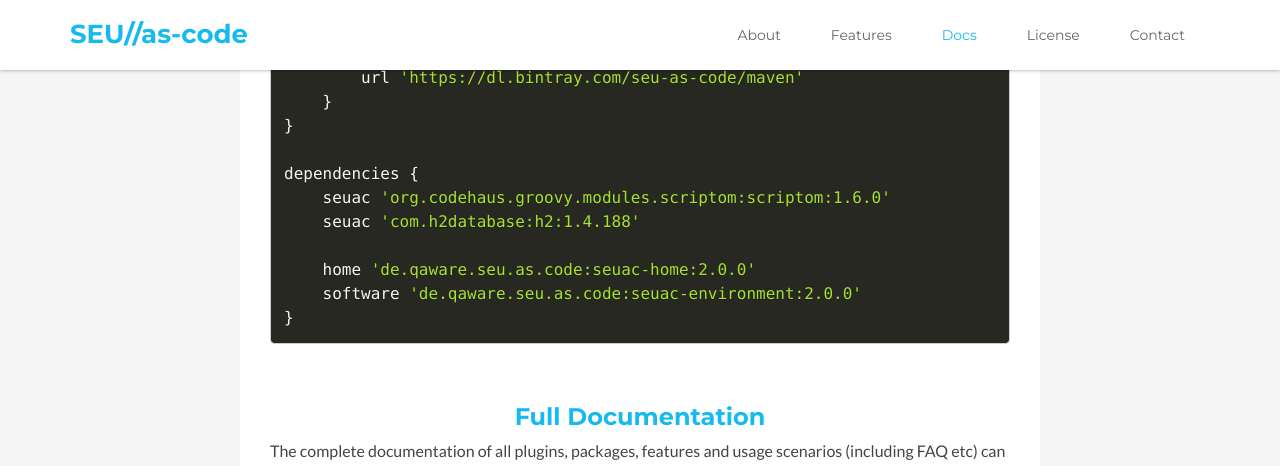
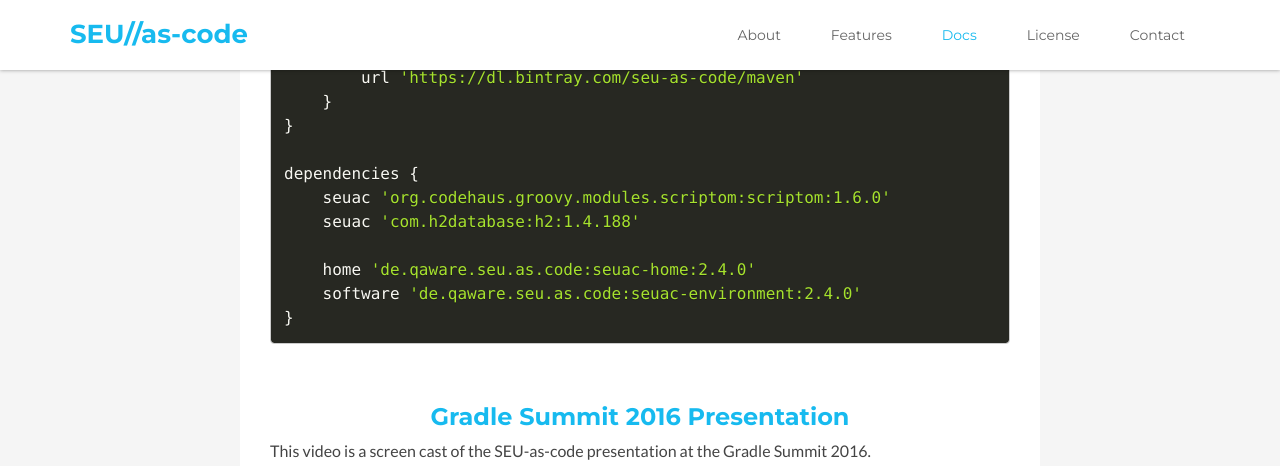
Before and after one commit to seu-as-code/seu-as-code.github.io, a Jekyll site: the page built from index.html, in a window 1280 px wide and 1400 px high, scrolled down 2447 px. Shown: the top 466 px of the window. Built offline with Jekyll 4.4.1, drawn with Linux system fonts in a browser that asks for light colours; comment, search, counter and statistics services are not loaded; some of the changed text lies outside the part shown.

Commit message:
Added Gradle Summit YouTube video. Closes #13.

```diff
--- a/_config.yml
+++ b/_config.yml
@@ -1,5 +1,5 @@
 # Site settings
-title: SEU-as-code - Lightweight Developer Provisioning
+title: SEU-as-code - Lightweight Developer Provisioning with Gradle
 email: seu-as-code@qaware.de
 description: > # this means to ignore newlines until "baseurl:"
   SEU-as-code is a lightweight developer provisioning framework based on
--- a/_includes/docs.html
+++ b/_includes/docs.html
@@ -33,7 +33,7 @@
                 <div class="code-block">
                     <!--//Use Prismjs - http://prismjs.com/index.html#basic-usage -->
                     <pre><code class="language-groovy">plugins {
-    id 'de.qaware.seu.as.code.base' version '2.1.0'
+    id 'de.qaware.seu.as.code.base' version '2.4.0'
 }
 
 seuAsCode {
@@ -51,8 +51,8 @@ dependencies {
     seuac 'org.codehaus.groovy.modules.scriptom:scriptom:1.6.0'
     seuac 'com.h2database:h2:1.4.188'
 
-    home 'de.qaware.seu.as.code:seuac-home:2.0.0'
-    software 'de.qaware.seu.as.code:seuac-environment:2.0.0'
+    home 'de.qaware.seu.as.code:seuac-home:2.4.0'
+    software 'de.qaware.seu.as.code:seuac-environment:2.4.0'
 }                     </code></pre>
                 </div><!--//code-block-->
             </div><!--//block-->
@@ -70,6 +70,14 @@ dependencies {
             </div>-->
 
             <div class="block">
+                <h3 class="sub-title text-center">Gradle Summit 2016 Presentation</h3>
+                <p>This video is a screen cast of the SEU-as-code presentation at the Gradle Summit 2016.</p>
+                <div class="code-block">
+                  <iframe width="560" height="315" src="https://www.youtube.com/embed/9Pb9Df1o0rY?list=PLLQbIfXVLZqECVFyUGPwxvsXmX390FQTN" frameborder="0" allowfullscreen></iframe>
+                </div>
+            </div>
+
+            <div class="block">
                 <h3 class="sub-title text-center">Full Documentation</h3>
                 <p>
                   The complete documentation of all plugins, packages, features and usage scenarios (including FAQ etc) can be found on GitHub.
@@ -81,6 +89,17 @@ dependencies {
                 </p>
             </div><!--//block-->
 
+            <div class="block">
+                <h3 class="sub-title text-center">User's Guide</h3>
+                <p>
+                  The user's guide for SEU-as-code as online book. Available as HTML, as ePub and Mobi format and PDF.
+                </p>
+                </br>
+                <p class="text-center">
+                    <a class="btn btn-cta-primary" href="https://seu-as-code.gitbooks.io/seu-as-code-users-guide/" target="_blank">More on GitBooks</a>
+                </p>
+            </div><!--//block-->
+
             </div><!--//docs-inner-->
         </div><!--//container-->
     </section><!--//docs->
--- a/_includes/promo.html
+++ b/_includes/promo.html
@@ -10,6 +10,7 @@
             <ul class="meta list-inline">
                 <li><a href="https://github.com/seu-as-code/" target="_blank">View on GitHub</a></li>
                 <li><a href="https://seu-as-code.github.io/seu-as-code.documentation/" target="_blank">Full Documentation</a></li>
+                <li><a href="https://seu-as-code.gitbooks.io/seu-as-code-users-guide/" target="_blank">User's Guide</a></li>
             </ul><!--//meta-->
         </div><!--//container-->
         <div class="social-media">
--- a/index.html
+++ b/index.html
@@ -1,6 +1,6 @@
 ---
 layout: default
-title: SEU-as-code - Lightweight Developer Provisioning
+title: SEU-as-code - Lightweight Developer Provisioning with Gradle
 ---
 
 I am content
```
